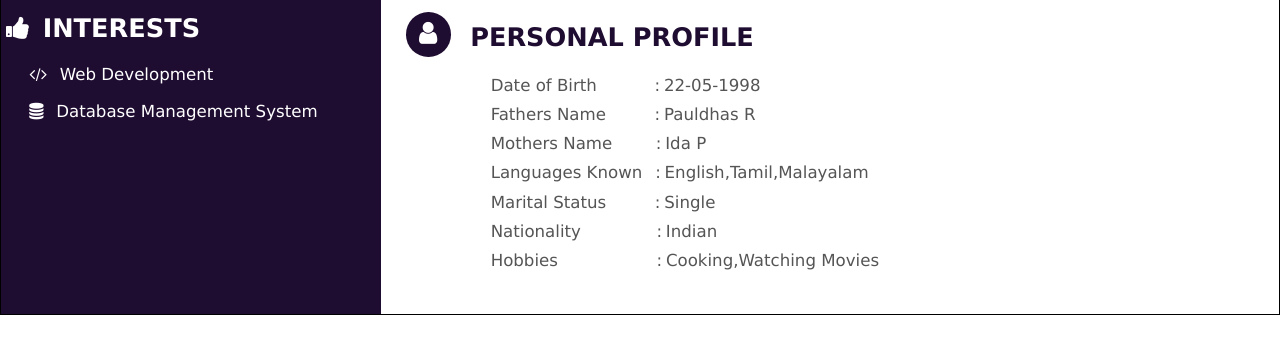
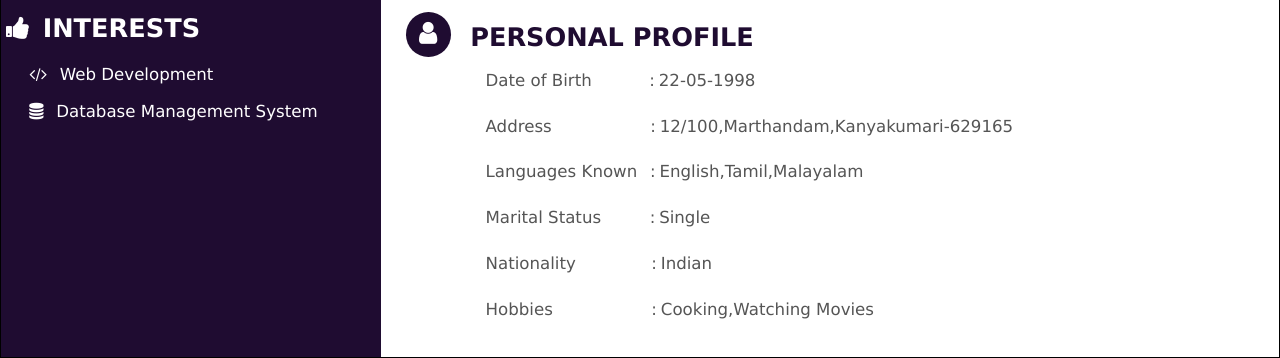
Before and after one commit to Naraesh/Naraesh.github.io, a plain HTML site: page index.html in a window 1280 px wide. Shown: the part 1235-1593 px from the top of the page. Before the commit the page ends 1550 px from the top, so only its background shows below. Drawn offline with Linux system fonts and the light colour scheme.

Commit message:
Update index.html

```diff
--- a/index.html
+++ b/index.html
@@ -233,14 +233,13 @@
                         <div class="col"> <i  class="fa fa-user" style="color:white;font-size:2vw; margin-top:.7vw; margin-left:1vw;" aria-hidden="true"></i></div>
                         <div ><h2 style="margin-left:1.5vw;padding-top:.8vw;font-size:2vw;">PERSONAL PROFILE</h2></div>
                 </div>
-                <div style="margin-top:.1vw;padding:1vw;text-align:justify;margin-left:7.2vw;" >
-                        <p>Date of Birth<span style="margin-left:4.5vw;">:</span><span style="margin-left:.3vw;">22-05-1998</span></p>
-                        <p>Fathers Name<span style="margin-left:3.8vw;">:</span><span style="margin-left:.3vw;">Pauldhas R</span></p>
-                        <p >Mothers Name<span style="margin-left:3.4vw;">:</span><span style="margin-left:.3vw;">Ida P</span></p>
-                        <p>Languages Known<span style="margin-left:1vw;">:</span><span style="margin-left:.3vw;">English,Tamil,Malayalam</span></p>
-                        <p>Marital Status<span style="margin-left:3.8vw;">:</span><span style="margin-left:.3vw;">Single</span></p>
-                        <p>Nationality<span style="margin-left:5.9vw;">:</span><span style="margin-left:.3vw;">Indian</span></p>
-                        <p>Hobbies<span style="margin-left:7.7vw;">:</span><span style="margin-left:.3vw;">Cooking,Watching Movies</span></p>
+                <div >
+                        <p  style="margin-top:.1vw;padding:1vw;text-align:justify;margin-left:7.2vw;">Date of Birth<span style="margin-left:4.5vw;">:</span><span style="margin-left:.3vw;">22-05-1998</span></p>
+                        <p style="margin-top:.1vw;padding:1vw;text-align:justify;margin-left:7.2vw;">Address<span style="margin-left:7.7vw;">:</span><span style="margin-left:.3vw;">12/100,Marthandam,Kanyakumari-629165</span></p>
+                        <p style="margin-top:.1vw;padding:1vw;text-align:justify;margin-left:7.2vw;">Languages Known<span style="margin-left:1vw;">:</span><span style="margin-left:.3vw;">English,Tamil,Malayalam</span></p>
+                        <p  style="margin-top:.1vw;padding:1vw;text-align:justify;margin-left:7.2vw;">Marital Status<span style="margin-left:3.8vw;">:</span><span style="margin-left:.3vw;">Single</span></p>
+                        <p  style="margin-top:.1vw;padding:1vw;text-align:justify;margin-left:7.2vw;">Nationality<span style="margin-left:5.9vw;">:</span><span style="margin-left:.3vw;">Indian</span></p>
+                        <p  style="margin-top:.1vw;padding:1vw;text-align:justify;margin-left:7.2vw;">Hobbies<span style="margin-left:7.7vw;">:</span><span style="margin-left:.3vw;">Cooking,Watching Movies</span></p>
 
 
                     </div>
```
